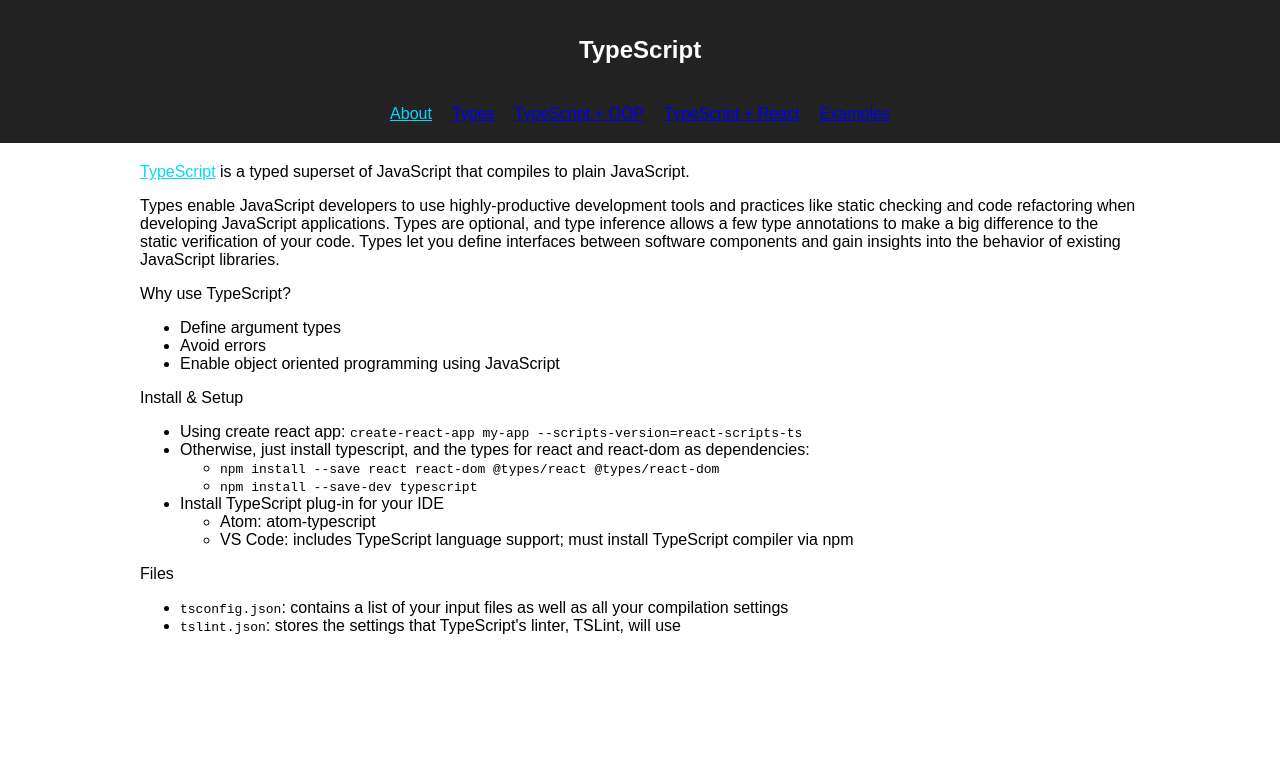
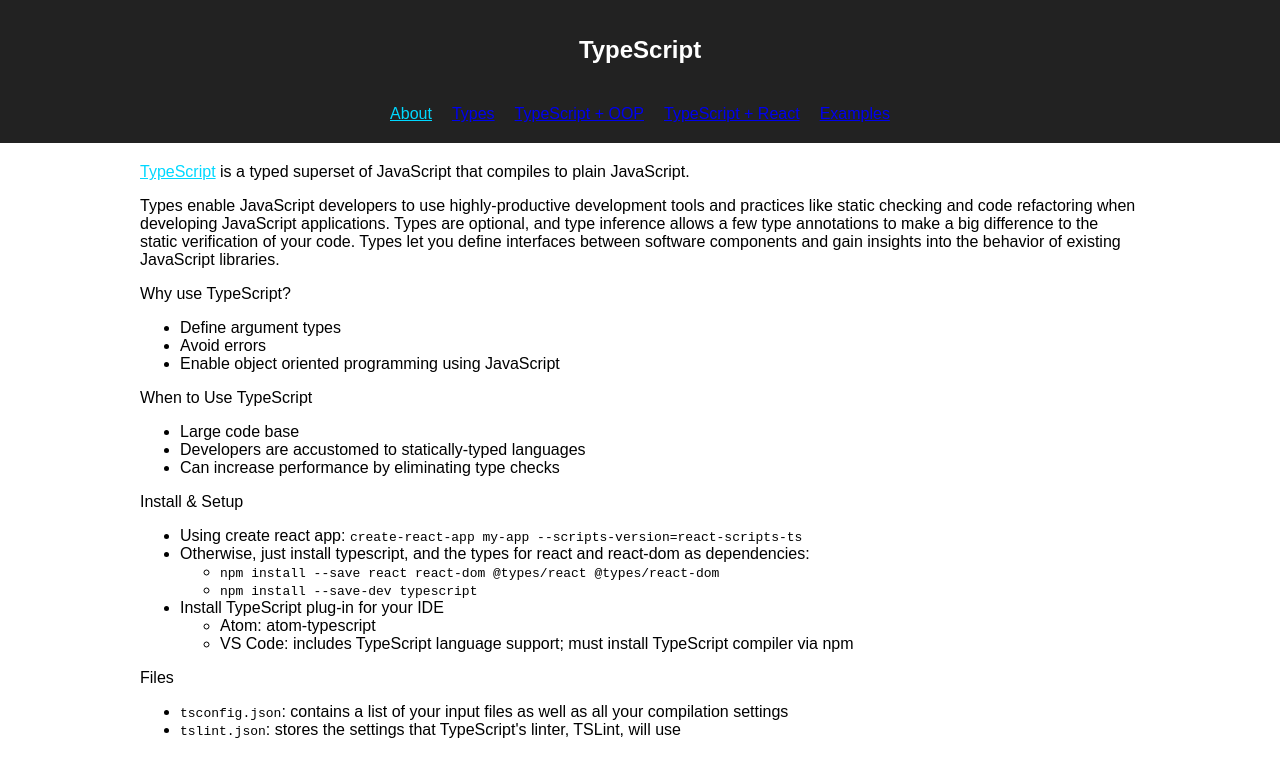
Before and after one commit to eerichmond02/typescript, a React (Create React App) app: page / in a window 1280 px wide. Shown: the top 776 px of the page. Built offline with nearby package versions, Linux system fonts and the light colour scheme; the HTML template or start-up script is replaced by a standard one.

Commit message:
when & why to use typescript

```diff
--- a/src/components/About.tsx
+++ b/src/components/About.tsx
@@ -12,6 +12,12 @@
         <li>Define argument types</li>
         <li>Avoid errors</li>
         <li>Enable object oriented programming using JavaScript</li>
+      </ul>
+      <p>When to Use TypeScript</p>
+      <ul>
+        <li>Large code base</li>
+        <li>Developers are accustomed to statically-typed languages</li>
+        <li>Can increase performance by eliminating type checks</li>
       </ul>
       <p>Install & Setup</p>
       <ul>
```
